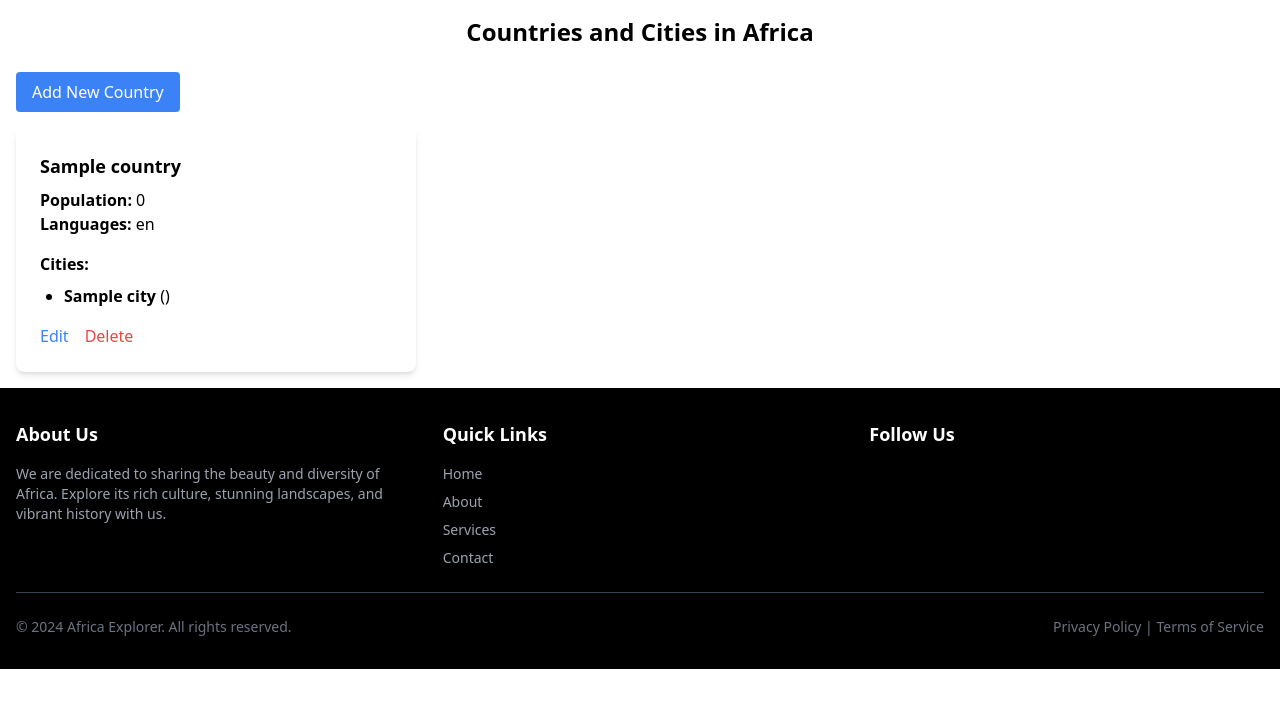
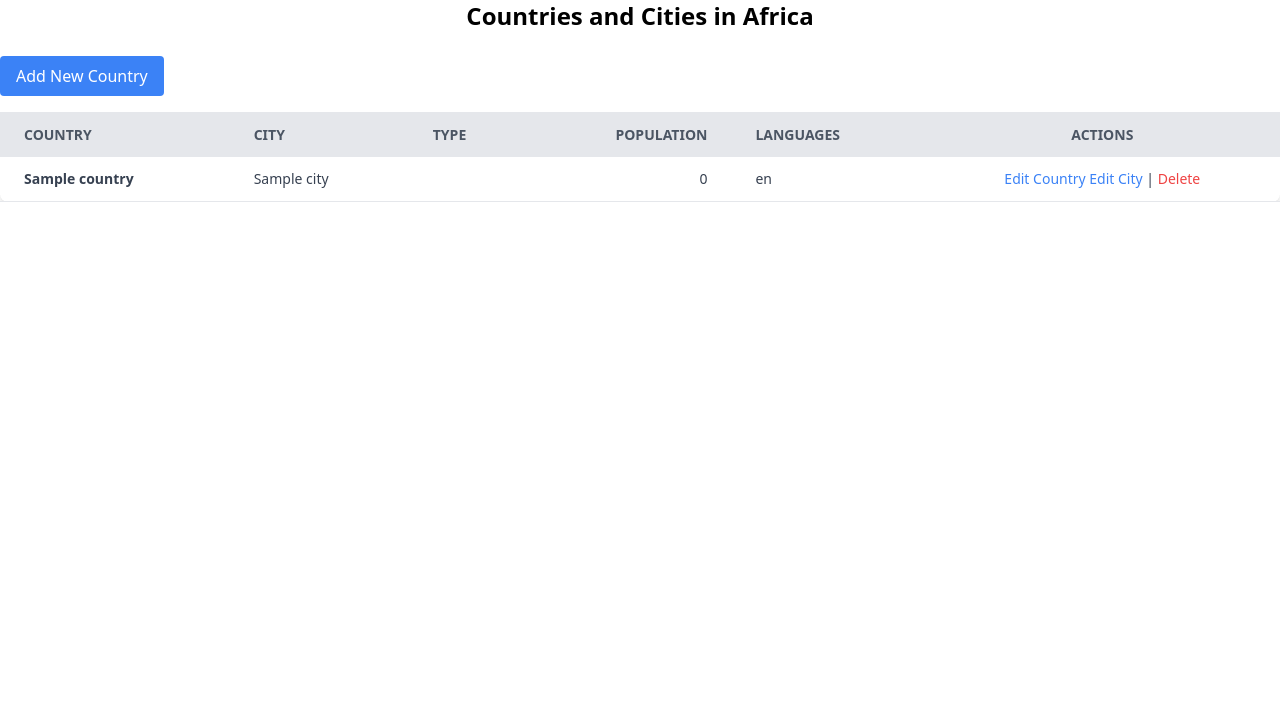
Before and after one commit to taouamwalideddine/brief-7-Africa, a PHP site: page /viewer.php in a window 1280 px wide. Shown: the part 60-768 px from the top of the page. Run offline with PHP 8.4, Linux system fonts and the light colour scheme; tables that the repository leaves empty or names only in its code hold one stand-in row (values such as "Sample post"); some libraries are stand-ins or nearby versions.

Commit message:
changed the cards back into tables cause it caused problems

```diff
--- a/viewer.php
+++ b/viewer.php
@@ -1,3 +1,4 @@
+
 <?php include 'DbCon.php'; ?>
 <!DOCTYPE html>
 <html lang="en">
@@ -7,131 +8,82 @@
     <title>Countries and Cities</title>
     <script src="https://cdn.tailwindcss.com"></script>
 </head>
-<body class="">
+<body>
 <nav class="bg-black p-4 navbar">
     <ul class="flex justify-around items-center">
-      <li class="navbar-item">
-        <a href="index.php" class="text-white text-sm md:text-lg font-semibold hover:text-[#757575] transition duration-300 navbar-link">Africa</a>
+        <li>
+            <a href="index.php" class="text-white text-sm md:text-lg font-semibold hover:text-[#757575] transition duration-300">Africa</a>
         </li>
         <ul class="flex gap-4">
-      <li class="navbar-item">
-        <a href="viewer.php" class="bg-[#80808048] px-3 py-2 md:px-4 md:py-2 rounded-full hover:bg-[#292929] active:bg-red-700 text-white text-sm md:text-lg font-semibold transition duration-300 btn-primary">Viewer</a>
+            <li>
+                <a href="viewer.php" class="bg-[#80808048] px-3 py-2 md:px-4 md:py-2 rounded-full hover:bg-[#292929] active:bg-red-700 text-white text-sm md:text-lg font-semibold transition duration-300">Viewer</a>
             </li>
-      <li class="navbar-item">
-        <a href="add.php" class="bg-[#80808048] px-3 py-2 md:px-4 md:py-2 rounded-full hover:bg-[#292929] active:bg-red-700 text-white text-sm md:text-lg font-semibold transition duration-300 btn-primary">Add</a>
+            <li>
+                <a href="add.php" class="bg-[#80808048] px-3 py-2 md:px-4 md:py-2 rounded-full hover:bg-[#292929] active:bg-red-700 text-white text-sm md:text-lg font-semibold transition duration-300">Add</a>
             </li>
         </ul>
     </ul>
 </nav>
 
-<div class="container p-4">
+<div class="container mx-auto">
     <h1 class="text-2xl font-bold mb-6 text-center">Countries and Cities in Africa</h1>
     <a href="add.php" class="bg-blue-500 text-white px-4 py-2 rounded mb-4 inline-block">Add New Country</a>
-
-    <div class="grid grid-cols-1 md:grid-cols-2 lg:grid-cols-3 gap-6">
+    <div class="overflow-x-auto">
+        <table class="table-auto w-full bg-white shadow-md rounded-lg">
+            <thead>
+                <tr class="bg-gray-200 text-gray-600 uppercase text-sm leading-normal">
+                    <th class="py-3 px-6 text-left">Country</th>
+                    <th class="py-3 px-6 text-left">City</th>
+                    <th class="py-3 px-6 text-left">Type</th>
+                    <th class="py-3 px-6 text-right">Population</th>
+                    <th class="py-3 px-6 text-left">Languages</th>
+                    <th class="py-3 px-6 text-center">Actions</th>
+                </tr>
+            </thead>
+            <tbody class="text-gray-700 text-sm">
                 <?php
-        $query = "SELECT c.ID as CountryID, c.Name as Country, ci.Name as City, ci.Type, c.Population, c.Languages
+                $query = "SELECT c.ID as CountryID, c.Name as Country, ci.Name as City, ci.ID as CityID, ci.Type, c.Population, c.Languages
                           FROM Countries c
-                  LEFT JOIN Cities ci ON c.ID = ci.Country_ID";
+                          LEFT JOIN Cities ci ON c.ID = ci.Country_ID
+                          ORDER BY c.ID";
                 $stmt = $pdo->query($query);
-        $currentCountry = null;
-        $countryData = [];
+                $currentCountryID = null;
 
                 while ($row = $stmt->fetch(PDO::FETCH_ASSOC)) {
-            if ($row['CountryID'] !== $currentCountry) {
-                $currentCountry = $row['CountryID'];
-                $countryData[$currentCountry] = [
-                    'Country' => $row['Country'],
-                    'Population' => $row['Population'],
-                    'Languages' => $row['Languages'],
-                    'Cities' => []
-                ];
+                    echo "<tr class='border-b border-gray-200 hover:bg-gray-100'>";
+
+                    if ($currentCountryID !== $row['CountryID']) {
+                        $currentCountryID = $row['CountryID'];
+
+                        // Display country details only once
+                        echo "<td class='py-3 px-6 text-left font-semibold' rowspan='1'>{$row['Country']}</td>";
+                        echo "<td class='py-3 px-6 text-left'>{$row['City']}</td>";
+                        echo "<td class='py-3 px-6 text-left'>{$row['Type']}</td>";
+                        echo "<td class='py-3 px-6 text-right'>" . number_format($row['Population']) . "</td>";
+                        echo "<td class='py-3 px-6 text-left'>{$row['Languages']}</td>";
+                        echo "<td class='py-3 px-6 text-center'>
+                                <a href='editCountry.php?id={$row['CountryID']}' class='text-blue-500 hover:underline'>Edit Country</a>
+                                <a href='editCity.php?id={$row['CityID']}' class='text-blue-500 hover:underline'>Edit City</a>
+                                |
+                                <a href='delete.php?id={$row['CountryID']}' class='text-red-500 hover:underline'>Delete</a>
+                              </td>";
+                    } else {
+                        // Display only city details
+                        echo "<td></td>";
+                        echo "<td class='py-3 px-6 text-left'>{$row['City']}</td>";
+                        echo "<td class='py-3 px-6 text-left'>{$row['Type']}</td>";
+                        echo "<td></td>";
+                        echo "<td></td>";
+                        echo "<td class='py-3 px-6 text-center'>
+                                <a href='editCity.php?id={$row['CityID']}' class='text-blue-500 hover:underline'>Edit City</a>
+                              </td>";
                     }
-
-            if ($row['City']) {
-                $countryData[$currentCountry]['Cities'][] = [
-                    'Name' => $row['City'],
-                    'Type' => $row['Type']
-                ];
-            }
-        }
-
-        foreach ($countryData as $countryID => $data) {
-            echo "<div class='bg-white p-6 shadow-md rounded-lg'>";
-            echo "<h2 class='text-lg font-bold mb-2'>{$data['Country']}</h2>";
-            echo "<p><span class='font-semibold'>Population:</span> " . number_format($data['Population']) . "</p>";
-            echo "<p><span class='font-semibold'>Languages:</span> {$data['Languages']}</p>";
-
-            if (!empty($data['Cities'])) {
-                echo "<h3 class='text-md font-semibold mt-4 mb-2'>Cities:</h3>";
-                echo "<ul class='list-disc pl-6'>";
-                foreach ($data['Cities'] as $city) {
-                    echo "<li><span class='font-semibold'>{$city['Name']}</span> ({$city['Type']})</li>";
-                }
-                echo "</ul>";
-            } else {
-                echo "<p class='text-gray-500 mt-2'>No cities available</p>";
-            }
-
-            echo "<div class='mt-4'>";
-            echo "<a href='edit.php?id={$countryID}' class='text-blue-500 hover:underline mr-4'>Edit</a>";
-            echo "<a href='delete.php?id={$countryID}' class='text-red-500 hover:underline'>Delete</a>";
-            echo "</div>";
-
-            echo "</div>";
+                    echo "</tr>";
                 }
                 ?>
+            </tbody>
+        </table>
     </div>
 </div>
-<footer class="bg-black text-white py-8">
-      <div class="container mx-auto px-4">
-         <div class="grid grid-cols-1 md:grid-cols-3 gap-8">
-               <div>
-                  <h2 class="text-lg font-bold mb-4">About Us</h2>
-                  <p class="text-gray-400 text-sm">
-                     We are dedicated to sharing the beauty and diversity of Africa. Explore its rich culture, stunning landscapes, and vibrant history with us.
-                  </p>
-               </div>
-
-               <div>
-                  <h2 class="text-lg font-bold mb-4">Quick Links</h2>
-                  <ul class="space-y-2 text-sm">
-                     <li><a href="#" class="text-gray-400 hover:text-white transition">Home</a></li>
-                     <li><a href="#" class="text-gray-400 hover:text-white transition">About</a></li>
-                     <li><a href="#" class="text-gray-400 hover:text-white transition">Services</a></li>
-                     <li><a href="#" class="text-gray-400 hover:text-white transition">Contact</a></li>
-                  </ul>
-               </div>
-
-               <div>
-                  <h2 class="text-lg font-bold mb-4">Follow Us</h2>
-                  <div class="flex space-x-4">
-                     <a href="#" class="text-gray-400 hover:text-white text-xl transition">
-                           <i class="bi bi-facebook"></i>
-                     </a>
-                     <a href="#" class="text-gray-400 hover:text-white text-xl transition">
-                           <i class="bi bi-twitter"></i>
-                     </a>
-                     <a href="#" class="text-gray-400 hover:text-white text-xl transition">
-                           <i class="bi bi-instagram"></i>
-                     </a>
-                     <a href="#" class="text-gray-400 hover:text-white text-xl transition">
-                           <i class="bi bi-linkedin"></i>
-                     </a>
-                  </div>
-               </div>
-         </div>
-
-         <div class="border-t border-gray-700 my-6"></div>
-
-         <div class="flex flex-col md:flex-row items-center justify-between text-gray-500 text-sm">
-               <p>&copy; 2024 Africa Explorer. All rights reserved.</p>
-               <p>
-                  <a href="#" class="hover:text-white">Privacy Policy</a> |
-                  <a href="#" class="hover:text-white">Terms of Service</a>
-               </p>
-         </div>
-      </div>
-   </footer>
 </body>
 </html>
```
Also changed, not shown: add.php (+66 -0 lines), delete.php (+10 -0 lines). Lines whose indentation alone changed are shown as unchanged.
